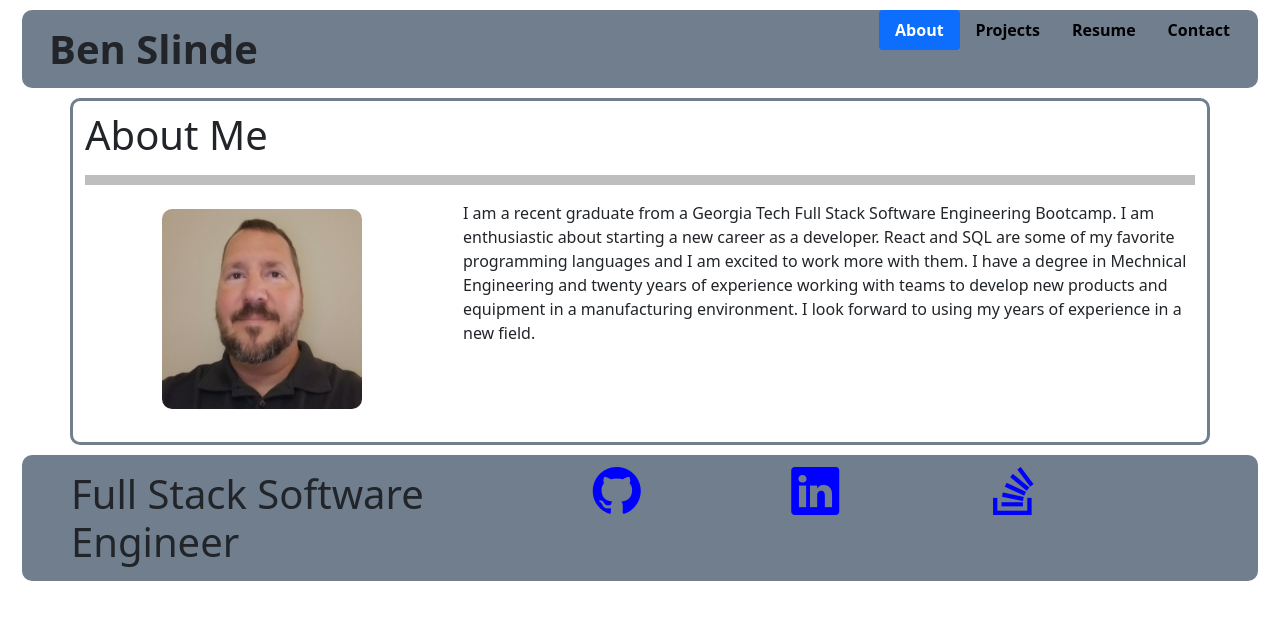
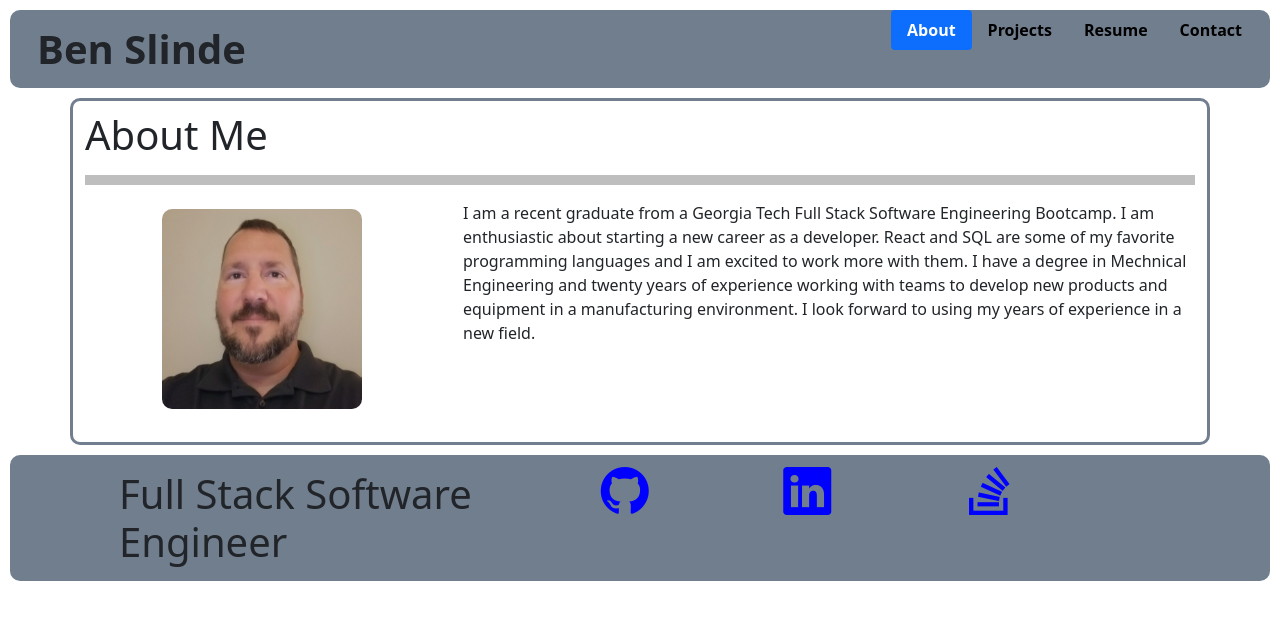
Before and after one commit to stevenslade/portfolio-react, a React (Create React App) app: page / in a window 1280 px wide. Shown: the top 620 px of the page. Built offline with nearby package versions, Linux system fonts and the light colour scheme.

Commit message:
added custom favicon

```diff
--- a/public/index.html
+++ b/public/index.html
@@ -2,7 +2,7 @@
 <html lang="en">
   <head>
     <meta charset="utf-8" />
-    <link rel="icon" href="%PUBLIC_URL%/favicon.ico" />
+    <link rel="icon" href="%PUBLIC_URL%/favicon.png" />
     <meta name="viewport" content="width=device-width, initial-scale=1" />
     <meta name="theme-color" content="#000000" />
     <meta
@@ -24,7 +24,7 @@
       work correctly both with client-side routing and a non-root public URL.
       Learn how to configure a non-root public URL by running `npm run build`.
     -->
-    <title>React App</title>
+    <title>Ben Slinde - Software Engineer</title>
   </head>
   <body>
     <noscript>You need to enable JavaScript to run this app.</noscript>
--- a/src/components/Footer.js
+++ b/src/components/Footer.js
@@ -29,7 +29,7 @@ const styles = {
 export default function Footer() {
   return (
     <footer style={styles.footerStyle} className="footer">
-    <div className="container-fluid" >
+      <div className="container" >
         <div style={styles.footerStyle} className="row">
 
           <h1 style={styles.textStyle} className="col-5">Full Stack Software Engineer</h1>
--- a/src/components/PortfolioContainer.js
+++ b/src/components/PortfolioContainer.js
@@ -26,7 +26,7 @@ export default function PortfolioContainer() {
   const handlePageChange = (page) => setCurrentPage(page);
 
   return (
-    <div className="container-fluid">
+    <div>
       {/* We are passing the currentPage from state and the function to update it */}
       <NavTabs currentPage={currentPage} handlePageChange={handlePageChange} />
       {/* Here we are calling the renderPage method which will return a component  */}
```
Also changed, not shown: public/favicon.png (added).
